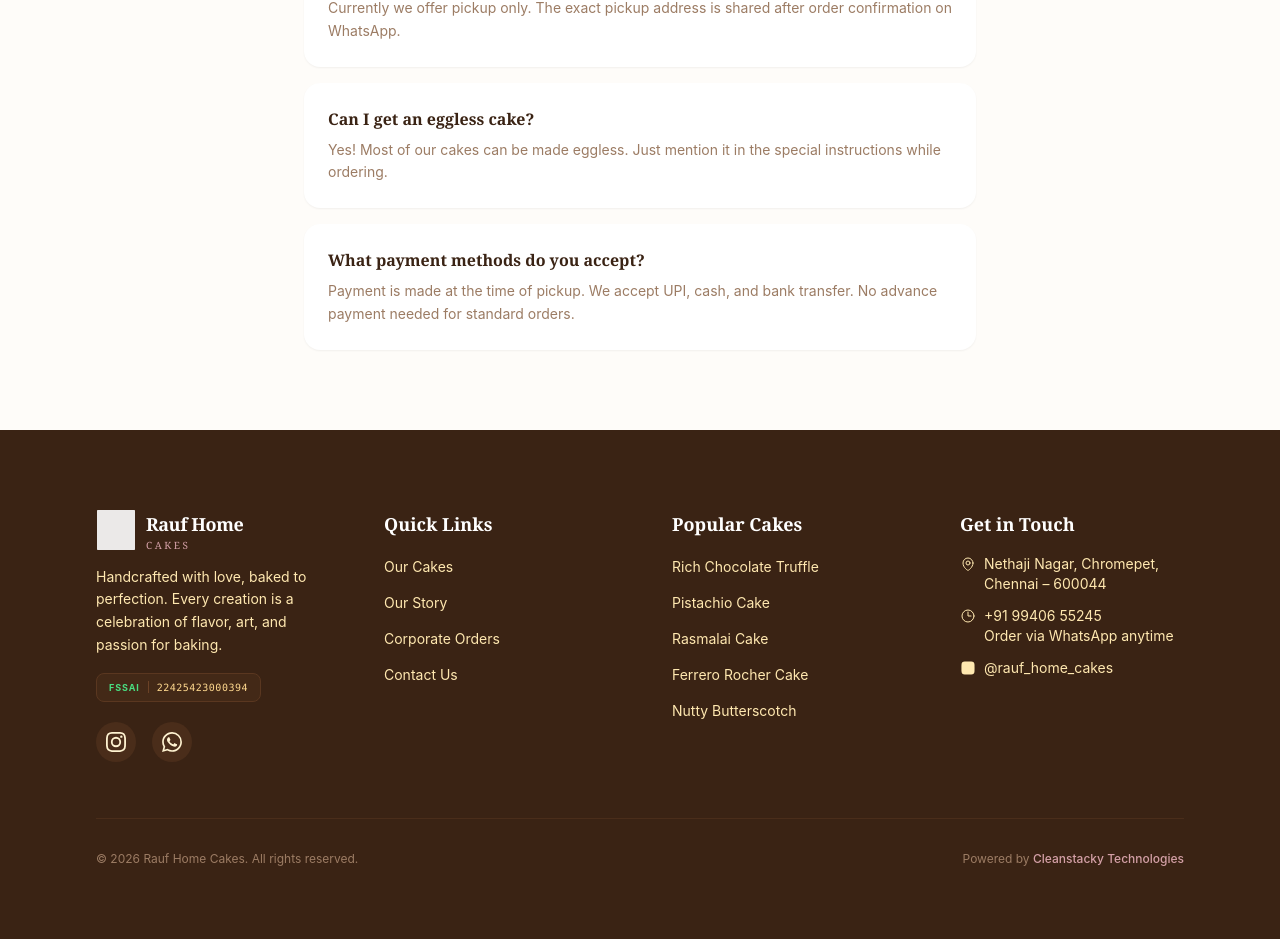
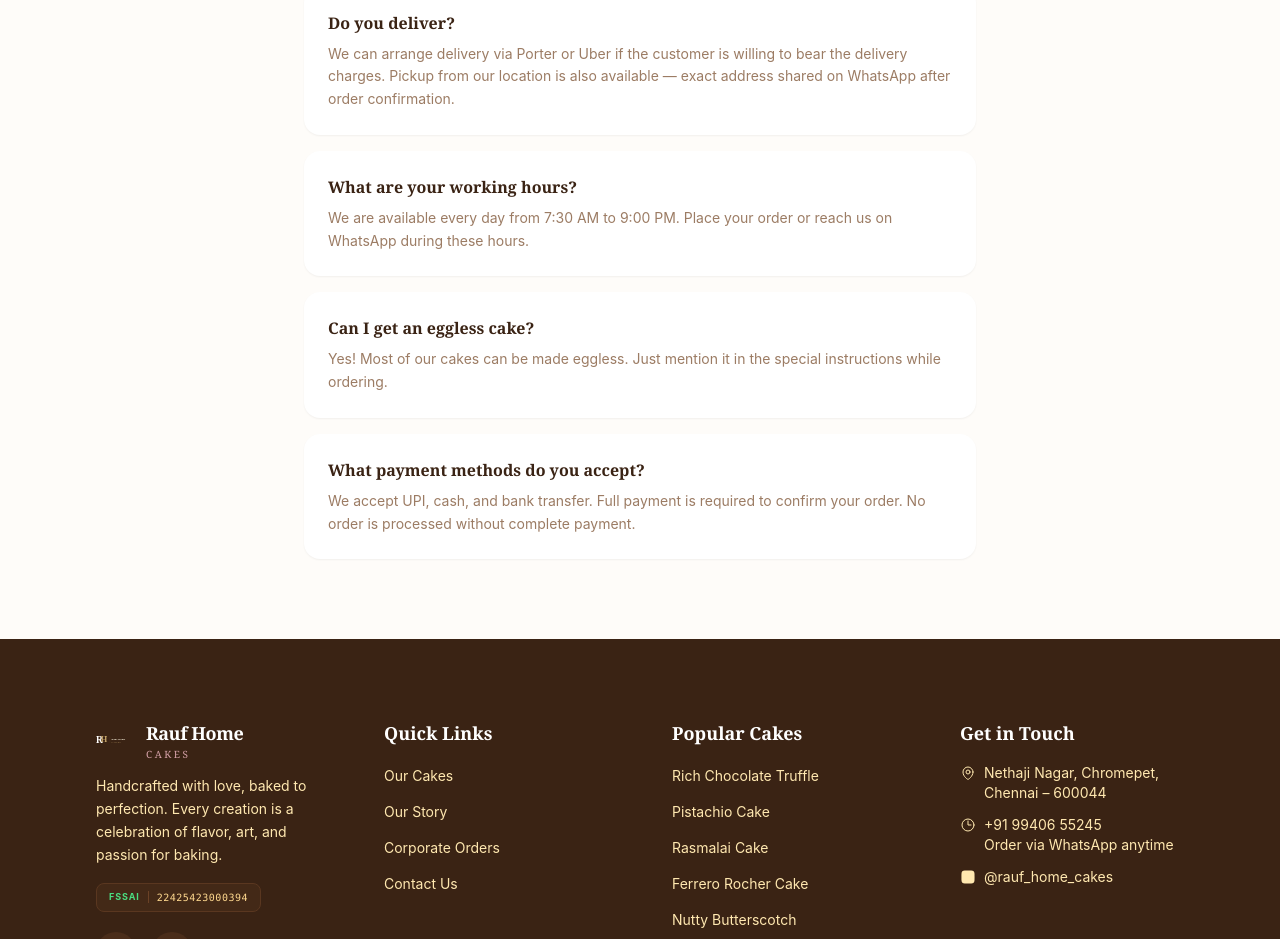
Before and after one commit to cleanstacky-technologies/rauf-home-cakes, a Next.js app: page /contact in a window 1280 px wide. Shown: the part 1186-2125 px from the top of the page. Built offline with nearby package versions, Linux system fonts and the light colour scheme.

Commit message:
Fix: scroll restoration, order policy, working hours 7:30am–9pm, delivery via Porter/Uber

```diff
--- a/src/app/cart/page.tsx
+++ b/src/app/cart/page.tsx
@@ -380,8 +380,7 @@ export default function CartPage() {
                 </button>
 
                 <p className="text-[10px] text-chocolate-300 text-center mt-3 leading-relaxed">
-                  Your order summary is sent directly to our WhatsApp.
-                  No payment needed now — pay at pickup.
+                  Orders are confirmed after full payment only. For customizations, please confirm your requirements via WhatsApp first.
                 </p>
               </div>
             </div>
--- a/src/app/contact/page.tsx
+++ b/src/app/contact/page.tsx
@@ -99,15 +99,19 @@ export default function ContactPage() {
               {[
                 {
                   q: 'How do I place an order?',
-                  a: 'Browse our products, customize your cake, and click "Place Order". Your order details are automatically sent to our WhatsApp for confirmation.',
+                  a: 'Browse our products, customize your cake, and click "Place Order". Your order details are sent to our WhatsApp. For customizations, please confirm your requirements via WhatsApp first. Orders are confirmed only after full payment.',
                 },
                 {
                   q: 'How far in advance should I order?',
-                  a: 'We require a minimum of 3 days advance notice. For custom designs or large orders, we recommend 5-7 days.',
+                  a: 'We require a minimum of 3 days advance notice. For custom designs or large orders, we recommend 5–7 days. All orders must be fully paid and pre-booked after placing via WhatsApp.',
                 },
                 {
                   q: 'Do you deliver?',
-                  a: 'Currently we offer pickup only. The exact pickup address is shared after order confirmation on WhatsApp.',
+                  a: 'We can arrange delivery via Porter or Uber if the customer is willing to bear the delivery charges. Pickup from our location is also available — exact address shared on WhatsApp after order confirmation.',
+                },
+                {
+                  q: 'What are your working hours?',
+                  a: 'We are available every day from 7:30 AM to 9:00 PM. Place your order or reach us on WhatsApp during these hours.',
                 },
                 {
                   q: 'Can I get an eggless cake?',
@@ -115,7 +119,7 @@ export default function ContactPage() {
                 },
                 {
                   q: 'What payment methods do you accept?',
-                  a: 'Payment is made at the time of pickup. We accept UPI, cash, and bank transfer. No advance payment needed for standard orders.',
+                  a: 'We accept UPI, cash, and bank transfer. Full payment is required to confirm your order. No order is processed without complete payment.',
                 },
               ].map((faq, idx) => (
                 <div key={idx} className="bg-white rounded-2xl p-5 sm:p-6 shadow-sm">
--- a/src/app/layout.tsx
+++ b/src/app/layout.tsx
@@ -5,6 +5,7 @@ import Footer from '@/components/Footer';
 import WhatsAppFloat from '@/components/WhatsAppFloat';
 import SchemaOrg from '@/components/SchemaOrg';
 import { CartProvider } from '@/components/CartProvider';
+import ScrollToTop from '@/components/ScrollToTop';
 import { BAKERY_NAME, BAKERY_TAGLINE, BAKERY_LOCATION } from '@/data/products';
 
 const BASE_URL = 'https://www.raufhomecakes.com';
@@ -127,6 +128,7 @@ export default function RootLayout({
       </head>
       <body className="min-h-screen flex flex-col">
         <SchemaOrg />
+        <ScrollToTop />
         <CartProvider>
           <Header />
           <main className="flex-1">{children}</main>
--- a/src/components/Footer.tsx
+++ b/src/components/Footer.tsx
@@ -15,16 +15,14 @@ export default function Footer() {
           {/* Brand */}
           <div className="lg:col-span-1">
             <div className="flex items-center gap-2.5 mb-4">
-              {/* Logo mark — white tinted for dark footer */}
-              <div className="relative h-10 w-10 flex-shrink-0 brightness-0 invert opacity-90" style={{ position: 'relative' }}>
-                <Image
-                  src="/images/logo.jpeg"
-                  alt="Rauf Home Cakes logo"
-                  width={40}
-                  height={40}
-                  className="object-contain rounded-sm w-10 h-10"
-                />
-              </div>
+              {/* Logo mark — white SVG version for dark footer */}
+              <Image
+                src="/images/logo-white.svg"
+                alt="Rauf Home Cakes logo"
+                width={40}
+                height={40}
+                className="object-contain w-10 h-10 flex-shrink-0"
+              />
               <div className="flex flex-col leading-none">
                 <span className="font-serif text-lg font-bold text-white tracking-tight">
                   Rauf Home
--- a/src/components/SchemaOrg.tsx
+++ b/src/components/SchemaOrg.tsx
@@ -42,7 +42,7 @@ export default function SchemaOrg() {
       {
         '@type': 'OpeningHoursSpecification',
         dayOfWeek: ['Monday', 'Tuesday', 'Wednesday', 'Thursday', 'Friday', 'Saturday', 'Sunday'],
-        opens: '09:00',
+        opens: '07:30',
         closes: '21:00',
       },
     ],
--- /dev/null
+++ b/src/components/ScrollToTop.tsx
@@ -0,0 +1,27 @@
+'use client';
+
+import { useEffect } from 'react';
+import { usePathname } from 'next/navigation';
+
+/**
+ * Scrolls to the top of the page whenever the route changes.
+ * Also disables the browser's native scroll-restoration so a reload
+ * or back-navigation never jumps to a previously-scrolled position.
+ */
+export default function ScrollToTop() {
+  const pathname = usePathname();
+
+  // Disable browser scroll restoration once on mount
+  useEffect(() => {
+    if (typeof window !== 'undefined') {
+      window.history.scrollRestoration = 'manual';
+    }
+  }, []);
+
+  // Scroll to top on every route change
+  useEffect(() => {
+    window.scrollTo({ top: 0, left: 0, behavior: 'instant' });
+  }, [pathname]);
+
+  return null;
+}
--- a/src/components/SpecialCakesCarousel.tsx
+++ b/src/components/SpecialCakesCarousel.tsx
@@ -46,10 +46,15 @@ export default function SpecialCakesCarousel() {
     return () => clearTimeout(t);
   }, [current, isPaused, next]);
 
-  // Keep active thumbnail in view
+  // Keep active thumbnail in view — scroll only within the strip, not the page
   useEffect(() => {
-    const el = thumbsRef.current?.children[current] as HTMLElement | undefined;
-    el?.scrollIntoView({ behavior: 'smooth', block: 'nearest', inline: 'center' });
+    const strip = thumbsRef.current;
+    const el = strip?.children[current] as HTMLElement | undefined;
+    if (!strip || !el) return;
+    const stripRect = strip.getBoundingClientRect();
+    const elRect    = el.getBoundingClientRect();
+    const offset    = elRect.left - stripRect.left - stripRect.width / 2 + elRect.width / 2;
+    strip.scrollBy({ left: offset, behavior: 'smooth' });
   }, [current]);
 
   // Touch swipe
```
